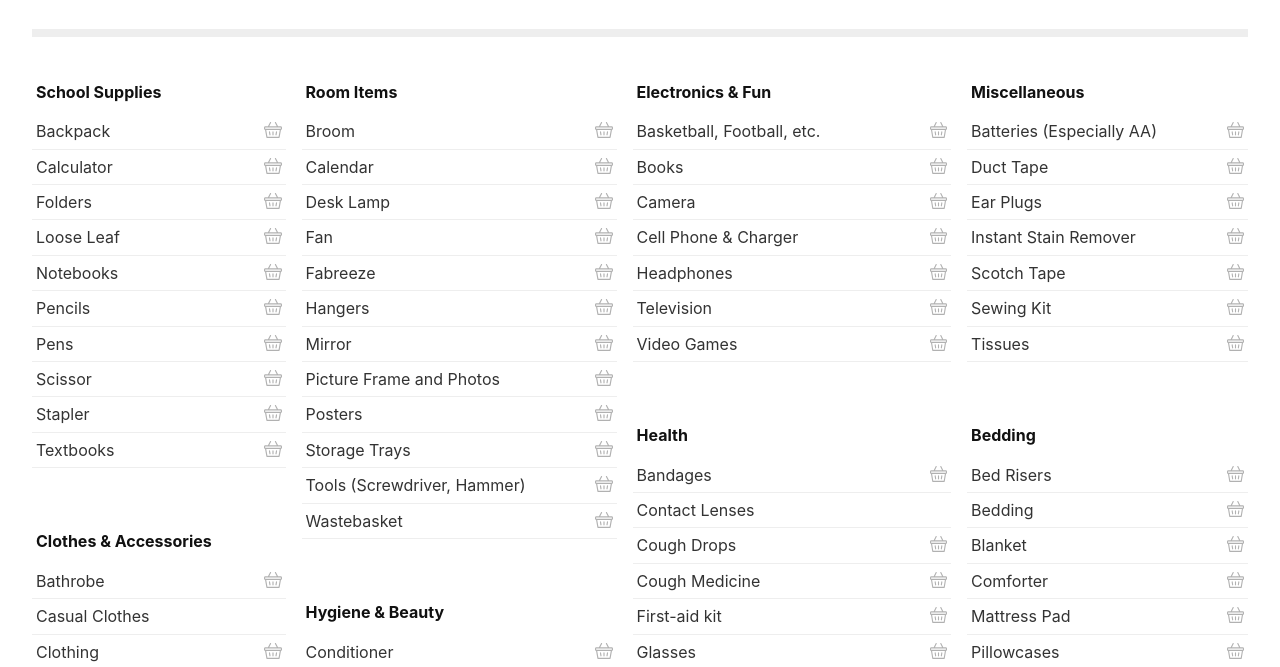
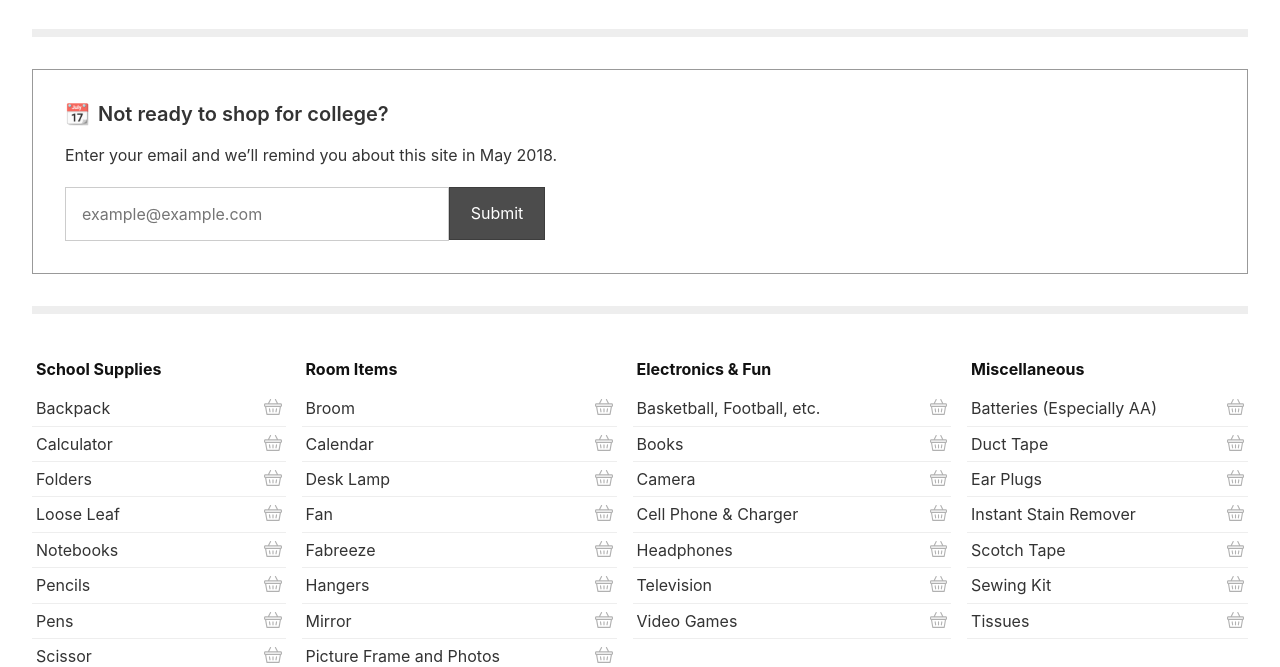
Before and after one commit to danoc/taketocollege, a Gatsby site: page / in a window 1280 px wide. Shown: the part 108-775 px from the top of the page. Built offline with nearby package versions, Linux system fonts and the light colour scheme; Gatsby itself is replaced by a stand-in of ours.

Commit message:
Revert "Hide form until I can get it working again."
This reverts commit f5cf4c53a5d07e20fa9bf37f35b30a30f4939d80.

```diff
--- a/src/pages/index.jsx
+++ b/src/pages/index.jsx
@@ -70,6 +70,42 @@ class IndexPage extends React.Component {
         <header className="bb b--light-gray bw3 mb4">
           <h1 className="mt0 mb4 f2">Take to College</h1>
         </header>
+        <div className="bb b--light-gray bw3 pb4 mb4">
+          <div className="ba b--black-40 pa4">
+            <form
+              name="reminder-2018"
+              data-netlify="true"
+              className="black-80"
+              method="post"
+            >
+              <div className="f4 fw6 mb3 lh-title">
+                <span role="img" aria-label="Calendar emoji">
+                  📆
+                </span>
+                <span className="ml2">Not ready to shop for college?</span>
+              </div>
+              <p className="lh-copy mb3">
+                Enter your email and we’ll remind you about this site in May
+                2018.
+              </p>
+              <div className="measure cf pt1">
+                <input
+                  className="input-reset fl black-80 bg-white pa3 lh-solid w-100 w-75-m w-80-l ba b--black-20"
+                  placeholder="example@example.com"
+                  type="email"
+                  name="email-address"
+                  id="email-address"
+                />
+                <button
+                  className="button-reset fl pv3 tc bg-animate bg-black-70 hover-bg-black white pointer w-100 w-25-m w-20-l ba b--black-20"
+                  type="submit"
+                >
+                  Submit
+                </button>
+              </div>
+            </form>
+          </div>
+        </div>
         <main>
           <Mosaic columns={this.state.numColumns}>
             <Category
```
